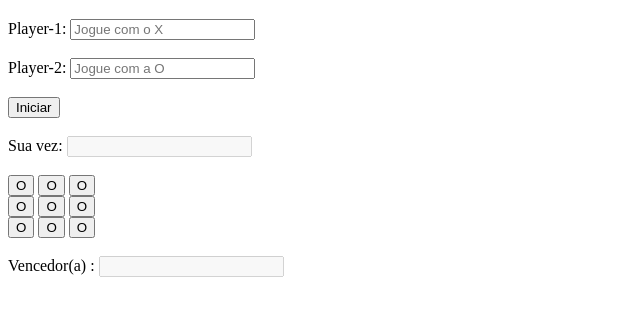
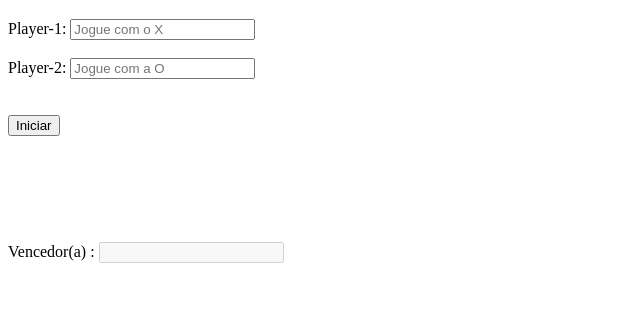
Before and after one commit to LuizSilva28/tic-tac-toe, a plain HTML site: page index.html in a window 1280 px wide. Shown: the part 61-376 px from the top of the page, without its empty margins (0-640 px from the left). Drawn offline with Linux system fonts and the light colour scheme.

Commit message:
estrutura do jogo

```diff
--- a/index.html
+++ b/index.html
@@ -12,43 +12,35 @@
 <body>
 
     <h1>Jogo da Velha</h1>
+    <section>
+        <label for="player1">Player-1:</label>
+        <input type="text" id="player1" name="player1" placeholder="Jogue com o X">
 
-    <label for="player1">Player-1:</label>
-    <input type="text" id="player1" name="player1" placeholder="Jogue com o X">
+        <br><br>
 
-    <br><br>
-
-    <label for="player2">Player-2:</label>
-    <input type="text" id="player2" name="player2" placeholder="Jogue com a O" >
-
+        <label for="player2">Player-2:</label>
+        <input type="text" id="player2" name="player2" placeholder="Jogue com a O" >
+    </section>
     <br> <br>
 
+    <section>
     <button class="iniciarJogo">Iniciar</button>
 
     <br><br>
 
-    <label for="jogadorDaVez">Sua vez:</label>
-    <input type="text" id="jogadorDaVez" disabled>
-
+    <div id="telaDaJogada"></div>
     <br> <br>
 
-    <button class="bnt" >O</button>
-    <button class="bnt" >O</button>
-    <button class="bnt" >O</button>
-    <br>
-    <button class="bnt" >O</button>
-    <button class="bnt" >O</button>
-    <button class="bnt" >O</button>
-    <br>
-    <button class="bnt" >O</button>
-    <button class="bnt" >O</button>
-    <button class="bnt" >O</button>
+    <ul id="tabela">
+
+    </ul>
+
 
     <br><br>
 
     <label for="vencedor">Vencedor(a) :</label>
     <input type="text" id="vencedor" disabled>
-
+    </section>
 
 
 
```
